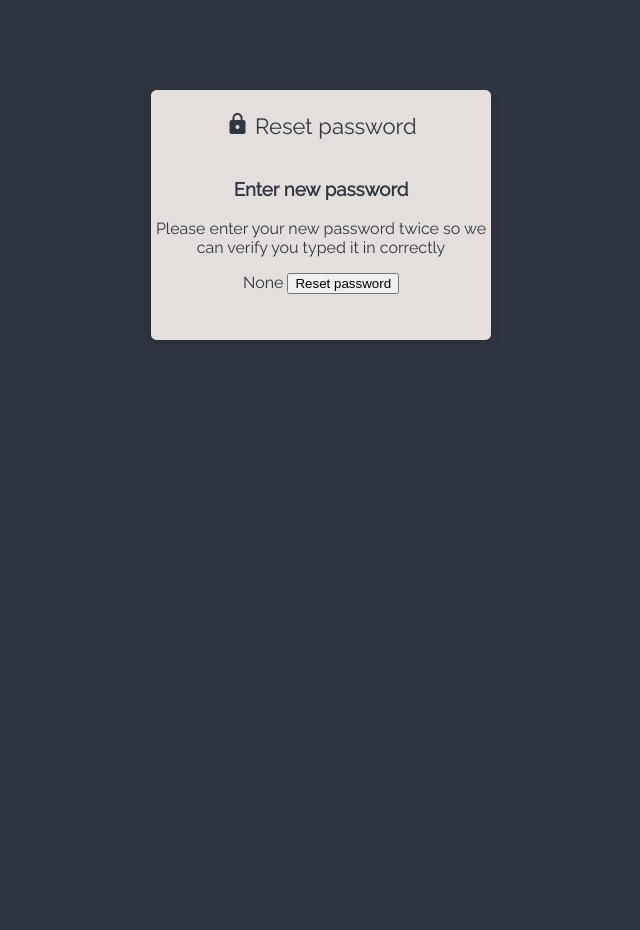
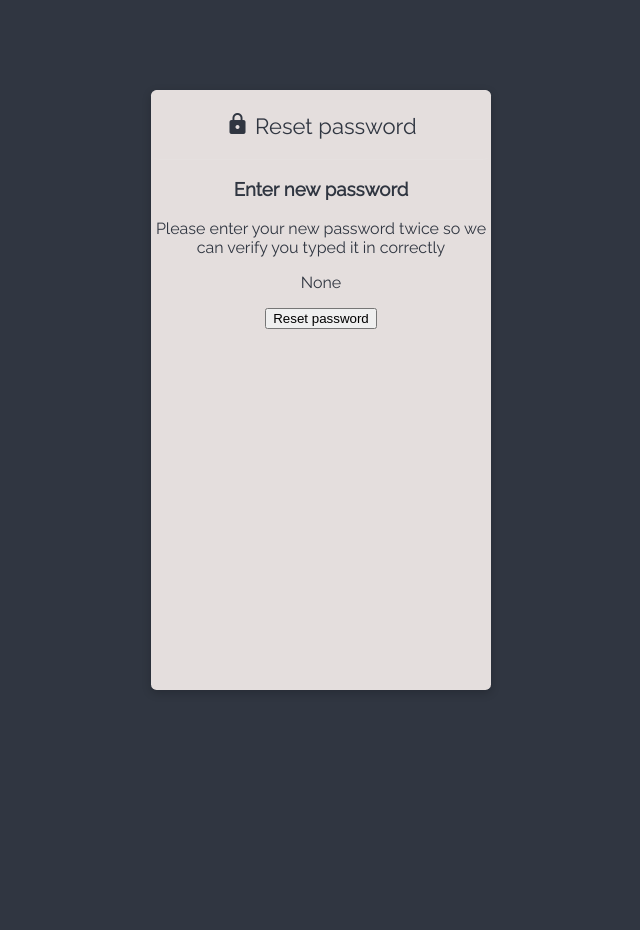
Before and after one commit to ZivSimchoni/CS-Django, a Django app: page /reset/1/1/ in a window 1280 px wide. Shown: the top 930 px of the page, without its empty margins (319-959 px from the left). Run offline with Django 4.2, Linux system fonts and the light colour scheme; parts of the project's set-up code (start-up, migrations or seed data) failed here and were passed over.

Commit message:
razu 15/01

```diff
--- a/CSDjangoProj/Comunication_LTD_Site/templates/Reset_password/reset_password_confirm.html
+++ b/CSDjangoProj/Comunication_LTD_Site/templates/Reset_password/reset_password_confirm.html
@@ -41,7 +41,7 @@
     top: 20%;
     margin: auto;
     width: 340px;
-    height: 250px;
+    height: 600px;
     color: #303641;
     border-radius: 0.35em;
     box-shadow: 0 3px 10px 0 rgba(0, 0, 0, 0.2);
@@ -84,6 +84,9 @@
 
         {% csrf_token %}
         {{form}}
+        <p>
+
+        </p>
         <button type="submit" name="Update Password" >Reset password</button>
     </form>
 </body>
--- a/CSDjangoProj/Comunication_LTD_Site/views.py
+++ b/CSDjangoProj/Comunication_LTD_Site/views.py
@@ -8,8 +8,7 @@
 from . badAuth import SettingsBackend
 from django.contrib.auth.models import User
 
-from . forms import loginForm
-from . models import userLogin
+
 # Create your views here.
 
 #################################   SECURED APP   ###################################
```
Also changed, not shown: CSDjangoProj/db.sqlite3.
